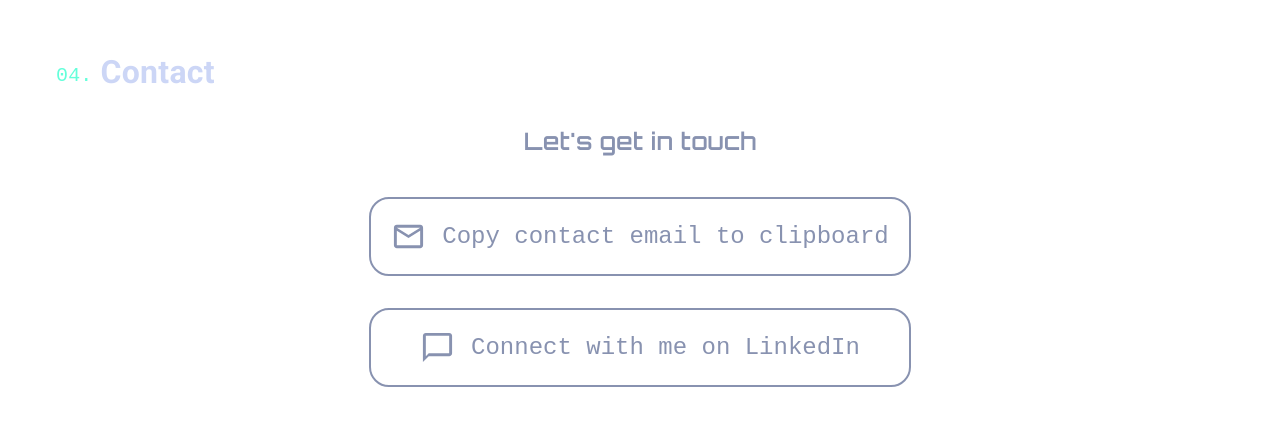
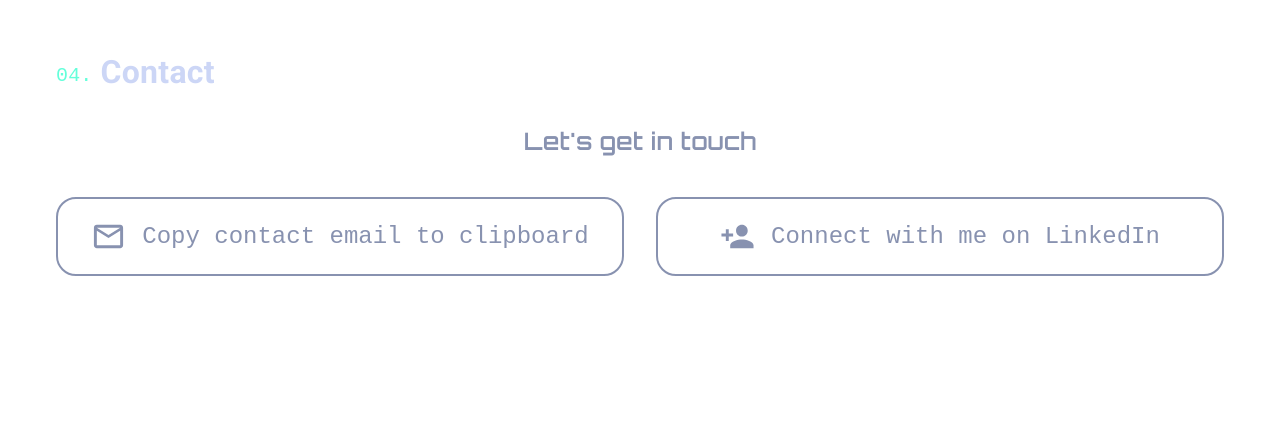
Before and after one commit to JasonXB/Portfolio-page, a Next.js app: page / in a window 1280 px wide. Shown: the part 2872-3297 px from the top of the page. Built offline with nearby package versions, Linux system fonts and the light colour scheme.

Commit message:
Contact section now fully responsive

```diff
--- a/src/blocks/Contact.js
+++ b/src/blocks/Contact.js
@@ -4,7 +4,7 @@ import NumberedHeader from "../custom-components/reusable/NumberedHeader";
 import { Typography, Box, Stack, IconButton } from "@mui/material";
 import { mxn } from "../../styles/mixins";
 import EmailOutlinedIcon from "@mui/icons-material/EmailOutlined";
-import ChatBubbleOutlineOutlinedIcon from "@mui/icons-material/ChatBubbleOutlineOutlined";
+import PersonAddIcon from "@mui/icons-material/PersonAdd";
 import SubHeader from "../custom-components/reusable/SubHeader";
 import Snackbar from "@mui/material/Snackbar";
 import CloseIcon from "@mui/icons-material/Close";
@@ -65,10 +65,7 @@ export default function Contact() {
               aria-label="Redirect to my LinkedIn"
               sx={(mui) => styles.iconButton(mui)}
             >
-              <ChatBubbleOutlineOutlinedIcon
-                fontSize="large"
-                sx={styles.icon}
-              />
+              <PersonAddIcon fontSize="large" sx={styles.icon} />
               <Typography variant="span" sx={(mui) => styles.span(mui)}>
                 Connect with me on LinkedIn
               </Typography>
@@ -95,6 +92,10 @@ const styles = {
     width: "100%",
     maxWidth: "800px",
     mt: "1.5rem",
+    ["@media (min-width: 1200px)"]: {
+      gridTemplateColumns: "1fr 1fr",
+      maxWidth: "1400px",
+    },
   },
   iconButton: (mui) => ({
     p: 2.5,
```
